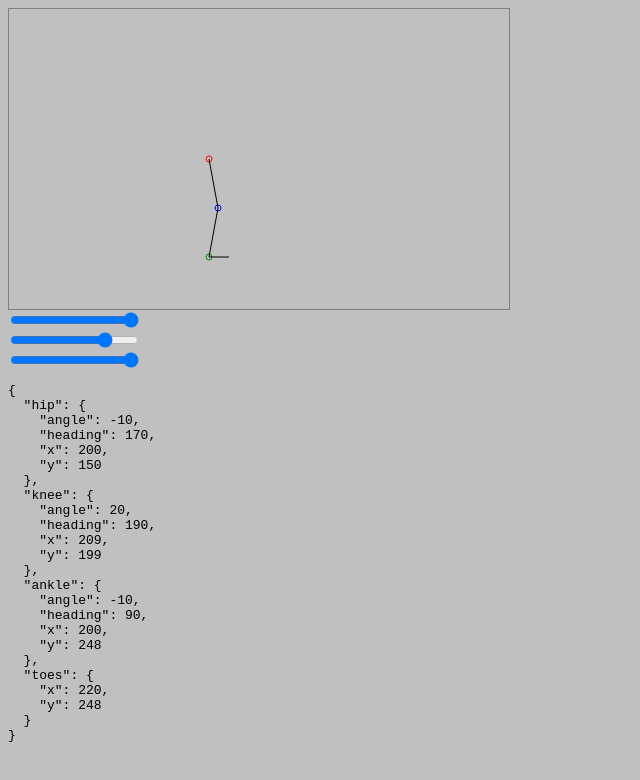
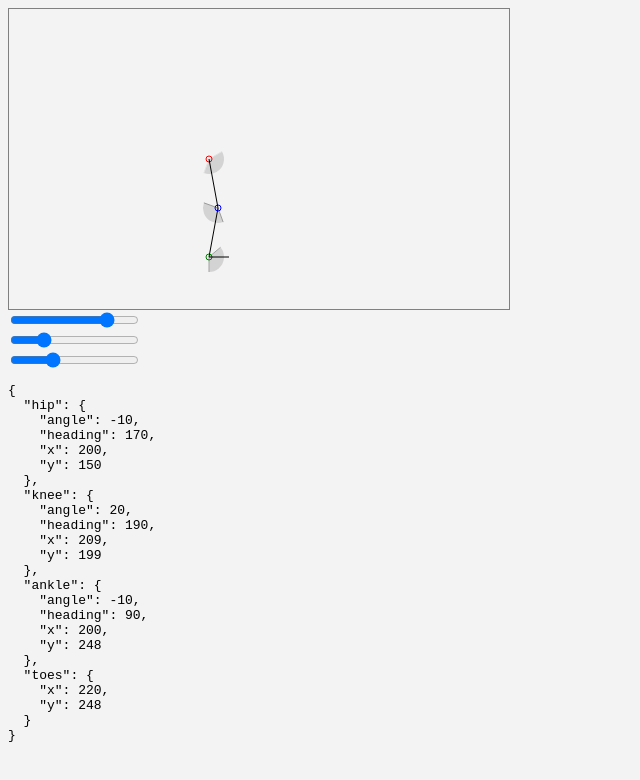
Before and after one commit to kw77/canvas-demo, a plain HTML site: page static/index.html in a window 1280 px wide. Shown: the whole page, without its empty margins (0-640 px from the left). Drawn offline with Linux system fonts and the light colour scheme.

Commit message:
arcs completed

```diff
--- a/static/index.html
+++ b/static/index.html
@@ -2,14 +2,14 @@
 <head>
 <title>Canvas Test</title>
 <style>
-body { background-color:silver; }
+body { background-color:f3f3f3; }
 </style>
 <body>
 
 <canvas id="myCanvas" width="500" height="300" style="border:1px solid gray;"></canvas><br>
-<input type="range" id="slider-hip"   data-facing="profile" data-side="left" data-joint="hip" value="90" min="-120" max="20"><br>
-<input type="range" id="slider-knee"  data-facing="profile" data-side="left" data-joint="knee" value="90" min="-10" max="120"><br>
-<input type="range" id="slider-ankle" data-facing="profile" data-side="left" data-joint="ankle" value="90" min="-20" max="80">
+<input type="range" id="slider-hip"   data-facing="profile" data-side="left" data-joint="hip" value="-10" min="-120" max="20"><br>
+<input type="range" id="slider-knee"  data-facing="profile" data-side="left" data-joint="knee" value="20" min="-10" max="120"><br>
+<input type="range" id="slider-ankle" data-facing="profile" data-side="left" data-joint="ankle" value="-10" min="-50" max="80">
 
 <pre id="textarea">xyz</pre>
 <script>
@@ -20,8 +20,9 @@ const cfg = {
                 arc: {
                     min: -120, // positive numers = clockwise (robot diag facing right)
                     max: 20,
-                    dia: 5,
-                    colour: 'blue',
+                    dia: 15,
+                    fillColour: '#d3d3d3',
+                    lineColour: '#e3e3e3',
                     visible: true
                 },
                 point: {
@@ -37,8 +38,9 @@ const cfg = {
                     min: -10,
                     max: 120,
                     direction: 1, // 1 is counter clk
-                    dia: 5,
-                    colour: 'blue',
+                    dia: 15,
+                    fillColour: '#d3d3d3',
+                    lineColour: '#999999',
                     visible: true
                 },
                 point: {
@@ -49,11 +51,12 @@ const cfg = {
             },
             ankle: {
                 arc: {
-                    min: -20,
+                    min: -50,
                     max: 80,
                     direction: 0, // 0 is counter clk
-                    dia: 5,
-                    colour: 'blue',
+                    dia: 15,
+                    fillColour: '#d3d3d3',
+                    lineColour: '#a3a3a3',
                     visible: true
                 },
                 point: {
@@ -145,6 +148,10 @@ function calcLegPosition(leg,cfg){
 function plotLeg(leg, cfg, ctx, canvas){
     ctx.clearRect(0, 0, canvas.width, canvas.height);
 
+    plotArc(leg.hip, cfg.hip, ctx)
+    plotArc(leg.knee, cfg.knee, ctx)
+    plotArc(leg.ankle, cfg.ankle, ctx)
+
     plotJoint( leg.hip,   cfg.hip.point,   ctx );
     plotJoint( leg.knee,  cfg.knee.point,  ctx );
     plotJoint( leg.ankle, cfg.ankle.point, ctx );
@@ -152,6 +159,27 @@ function plotLeg(leg, cfg, ctx, canvas){
     plotLimb( leg.hip,   leg.knee,  cfg.thigh, ctx );
     plotLimb( leg.knee,  leg.ankle, cfg.shin,  ctx );
     plotLimb( leg.ankle, leg.toes,  cfg.foot,  ctx );
+}
+
+
+function plotArc(joint, cfg, ctx){
+    var startAngle = toRadians((joint.heading + (cfg.arc.min - joint.angle) - 90) % 360); // start angle is at 90 deg by default
+    var endAngle   = toRadians((joint.heading + (cfg.arc.max - joint.angle) - 90) % 360); // start angle is at 90 deg by default
+    ctx.fillStyle = cfg.arc.fillColour;
+    ctx.beginPath();
+    ctx.moveTo( joint.x, joint.y )
+    ctx.arc( joint.x, joint.y, cfg.arc.dia, startAngle, endAngle, false );
+    ctx.closePath();
+    ctx.fill();
+
+    var startPoint = getArcPoint(joint.x, joint.y, cfg.arc.dia, startAngle);
+    var endPoint = getArcPoint(joint.x, joint.y, cfg.arc.dia, endAngle);
+    ctx.beginPath();
+    ctx.strokeStyle = cfg.arc.lineColour;
+    ctx.moveTo(startPoint.x, startPoint.y);
+    ctx.lineTo(joint.x, joint.y);
+    ctx.lineTo(endPoint.x, endPoint.y);
+    ctx.stroke();
 }
 
 function plotJoint(joint, point, ctx){
@@ -169,18 +197,15 @@ function plotLimb(joint1, joint2, limb, ctx){
     ctx.stroke();
 }
 
-function test(){
-    if(count > 90) direction = -1;
-    if(count < 1 ) direction =  1;
+function toRadians(angle) {
+  return angle * (Math.PI / 180);
+}
 
-    leg.profile.left.hip.angle += -direction;
-    leg.profile.left.knee.angle += direction;
-    //leg.profile.left.ankle.angle += direction;
-
-    count += direction;
-
-    calcLegPosition(leg.profile.left, cfg.profile.left);
-    plotLeg(leg.profile.left, cfg.profile.left, ctx, canvas);
+function getArcPoint(x,y,radius,angle){
+    return {
+        x: x+Math.cos(angle)*radius, // NB: Radians
+        y: y+Math.sin(angle)*radius
+    }
 }
 
 var canvas = document.getElementById("myCanvas");
@@ -188,6 +213,8 @@ var ctx = canvas.getContext("2d");
 
 calcLegPosition(leg.profile.left, cfg.profile.left);
 plotLeg(leg.profile.left, cfg.profile.left, ctx, canvas);
+
+
 
 
 var ctrl = {
@@ -210,11 +237,6 @@ function slideControl(event){
     // document.getElementById("textarea").innerText = JSON.stringify(this.dataset, undefined, 2)
 }
 
-/*
-var count = 0;
-var direction = 1;
-setInterval(test,20);
-*/
 </script>
 
 
```
Also changed, not shown: static/test.html (added, +37 -0 lines), 1 other file.
